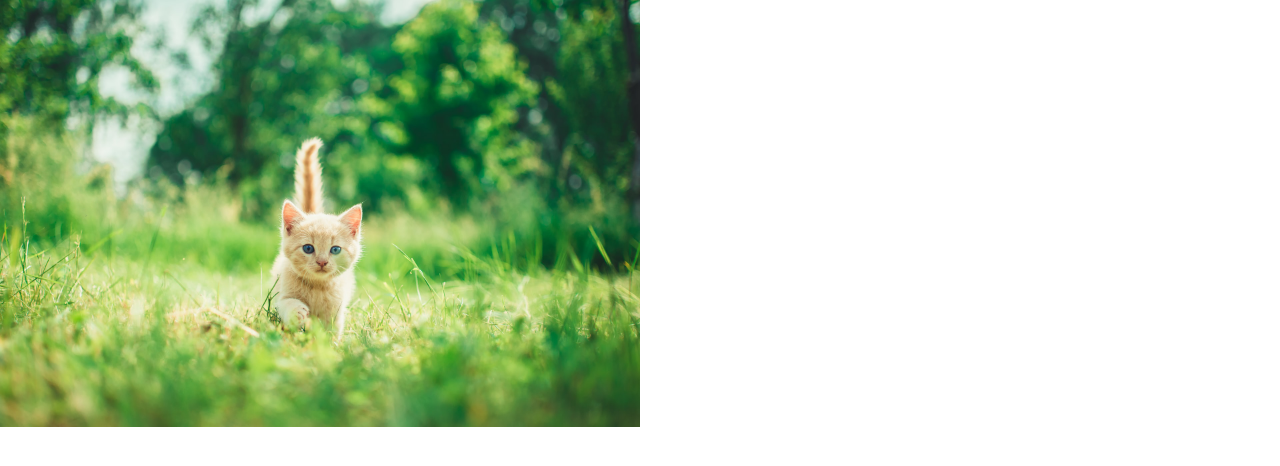
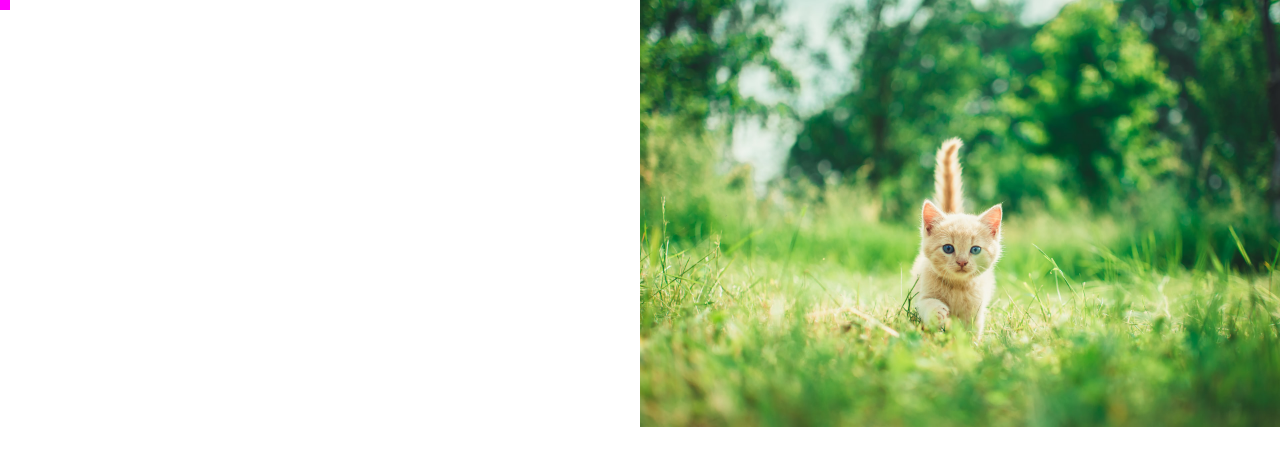
Before and after one commit to pdikmann/react-crop, a React (Create React App) app: page / in a window 1280 px wide. Shown: the top 466 px of the page. Built offline with nearby package versions, Linux system fonts and the light colour scheme.

Commit message:
use CSS modules, add Crop Component.

```diff
--- /dev/null
+++ b/src/CSS/Crop.module.css
@@ -0,0 +1,10 @@
+div.crop {
+    width: 100%;
+    height: 100%;
+}
+
+div.handle {
+    width: 10px;
+    height: 10px;
+    background-color: magenta;
+}
--- a/src/CSS/ImageDisplay.css
+++ b/src/CSS/ImageDisplay.module.css
@@ -1,4 +1,4 @@
-img.image-display {
+img.imageDisplay {
     --custom-width: 100%;
     --custom-height: 100%;
     width: var(--custom-width);
--- /dev/null
+++ b/src/CSS/Wrapper.module.css
@@ -0,0 +1,4 @@
+div.imageWrapper {
+    display: flex;
+    justify-content: center;
+}
--- a/src/Component/App.tsx
+++ b/src/Component/App.tsx
@@ -1,12 +1,28 @@
 import React from 'react';
 import '../CSS/App.css';
 import image from '../andriyko-podilnyk-RCfi7vgJjUY-unsplash.jpg'
+import {Wrapper} from "./Wrapper";
 import {ImageDisplay} from "./ImageDisplay";
+import classes from '../CSS/Crop.module.css'
+
+interface ICropProps {
+}
+
+function Crop(){
+  return (
+    <div className={classes.crop}>
+      <div className={classes.handle}/>
+    </div>
+  )
+}
 
 function App() {
   return (
     <div className="App">
-      <ImageDisplay src={image} alt={'Photo by Andriyko Podilnyk (https://unsplash.com/@yirage)'}/>
+      <Wrapper>
+        <Crop/>
+        <ImageDisplay src={image} alt={'Photo by Andriyko Podilnyk (https://unsplash.com/@yirage)'}/>
+      </Wrapper>
     </div>
   );
 }
--- a/src/Component/ImageDisplay.tsx
+++ b/src/Component/ImageDisplay.tsx
@@ -1,5 +1,5 @@
 import React from "react";
-import '../CSS/ImageDisplay.css'
+import classes from '../CSS/ImageDisplay.module.css'
 
 interface IImageDisplayProps {
   src: string
@@ -18,6 +18,6 @@ export class ImageDisplay extends React.Component<IImageDisplayProps> {
   }
 
   render() {
-    return <img ref={this.imgRef} className="image-display" src={this.props.src} alt={this.props.alt}/>
+    return <img ref={this.imgRef} className={classes.imageDisplay} src={this.props.src} alt={this.props.alt}/>
   }
 }
--- /dev/null
+++ b/src/Component/Wrapper.tsx
@@ -0,0 +1,14 @@
+import classes from "../CSS/Wrapper.module.css";
+import React from "react";
+
+interface IWrapperProps {
+  children: React.ReactNode
+}
+
+export function Wrapper(props: IWrapperProps) {
+  return (
+    <div className={classes.imageWrapper}>
+      {props.children}
+    </div>
+  )
+}
```
